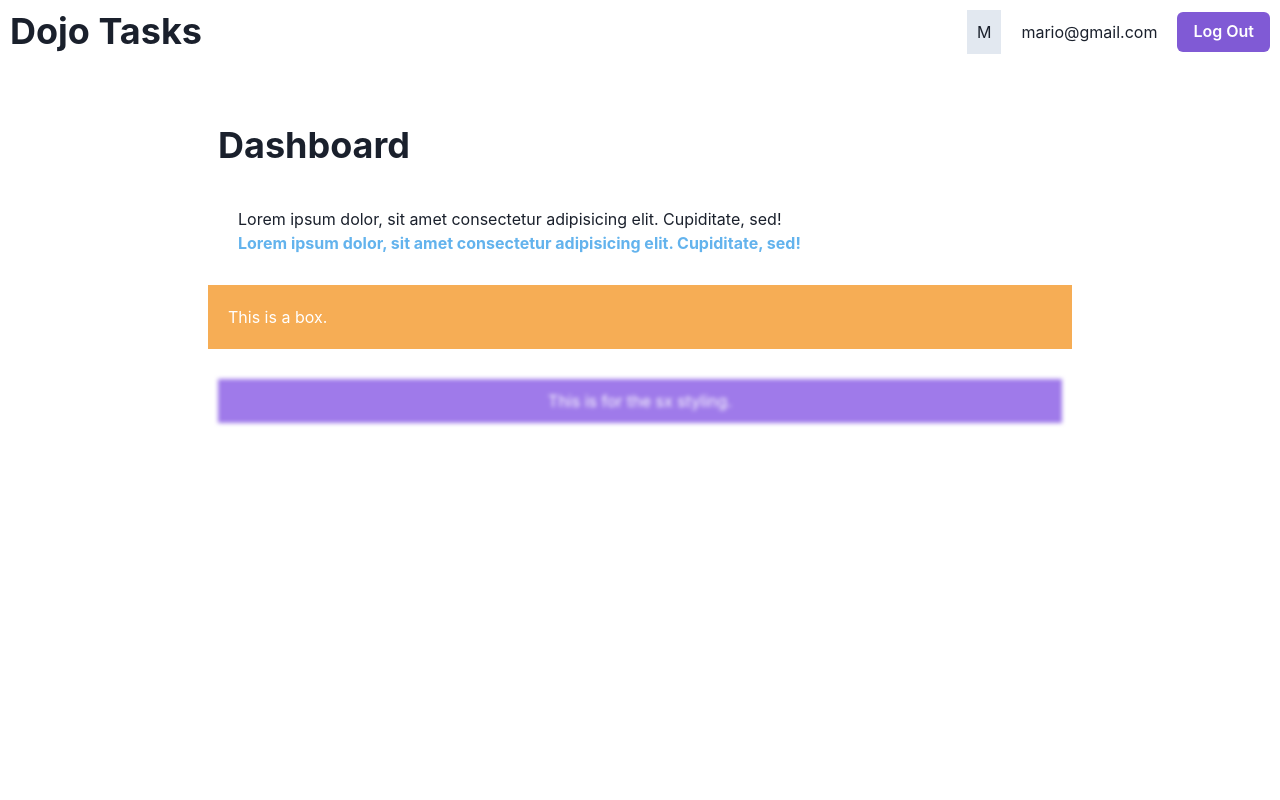
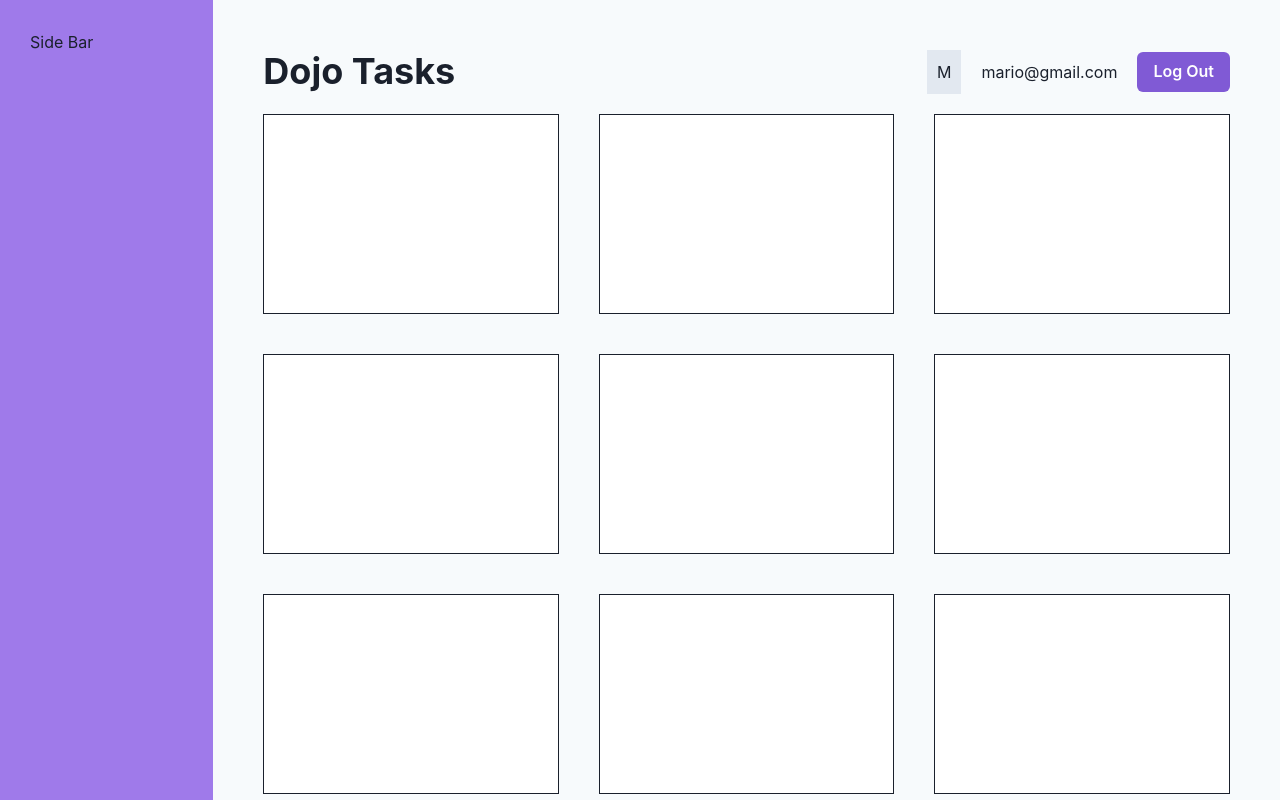
Before and after one commit to subashhB/chakra-ui-practice, a React (Vite) app: page / in a window 1280 px wide. Shown: the top 800 px of the page. Built offline with nearby package versions, Linux system fonts and the light colour scheme.

Commit message:
chore: Grid Layouts

```diff
--- a/src/layouts/RootLayout.jsx
+++ b/src/layouts/RootLayout.jsx
@@ -1,11 +1,17 @@
-import { Outlet } from "react-router-dom"
-import Navbar from "../components/Navbar"
+import { Outlet } from "react-router-dom";
+import Navbar from "../components/Navbar";
+import { Grid, GridItem } from "@chakra-ui/react";
 
 export default function RootLayout() {
   return (
-    <div>
-      <Navbar/>
-      <Outlet />
-    </div>
-  )
+    <Grid templateColumns="repeat(6, 1fr)" bg="gray.50">
+      <GridItem colSpan="1" p="30px" as="aside" bg="purple.400" minHeight="100vh">
+        <span>Side Bar</span>
+      </GridItem>
+      <GridItem as="main" p="40px" colSpan={5}>
+        <Navbar />
+        <Outlet />
+      </GridItem>
+    </Grid>
+  );
 }
--- a/src/pages/Dashboard.jsx
+++ b/src/pages/Dashboard.jsx
@@ -1,29 +1,22 @@
-import { Box, Container, Heading, Text } from "@chakra-ui/react";
+import { Box, SimpleGrid } from "@chakra-ui/react";
 
 export default function Dashboard() {
-  const boxStyles ={
-    p: "10px",
-    bg: "purple.400",
-    color: "white",
-    m: "10px",
-    textAlign: "center",
-    filter: "blur(2px)",
-    ':hover': {
-      filter: "none",
-      cursor: "pointer",
-    }
-  }
   return (
-    <Container as="section" maxWidth="4xl" py="20px">
-      <Heading my="30px" p="10px">Dashboard</Heading>
-      <Text marginLeft="30px">Lorem ipsum dolor, sit amet consectetur adipisicing elit. Cupiditate, sed!</Text>
-      <Text ml="30px" color="blue.300" fontWeight="bold">Lorem ipsum dolor, sit amet consectetur adipisicing elit. Cupiditate, sed!</Text>
-      <Box my="30px" p="20px" color="white" bg="orange.300" >
-        <Text>This is a box.</Text>
-      </Box>
-      <Box sx={boxStyles} >
-        This is for the sx styling.
-      </Box>
-    </Container>
-  )
+    <SimpleGrid p="10px" spacing={10} minChildWidth="250px">
+      <Box bg="white" h="200px" border="1px solid"></Box>
+      <Box bg="white" h="200px" border="1px solid"></Box>
+      <Box bg="white" h="200px" border="1px solid"></Box>
+      <Box bg="white" h="200px" border="1px solid"></Box>
+
+      <Box bg="white" h="200px" border="1px solid"></Box>
+      <Box bg="white" h="200px" border="1px solid"></Box>
+      <Box bg="white" h="200px" border="1px solid"></Box>
+      <Box bg="white" h="200px" border="1px solid"></Box>
+
+      <Box bg="white" h="200px" border="1px solid"></Box>
+      <Box bg="white" h="200px" border="1px solid"></Box>
+      <Box bg="white" h="200px" border="1px solid"></Box>
+      <Box bg="white" h="200px" border="1px solid"></Box>
+    </SimpleGrid>
+  );
 }
```
